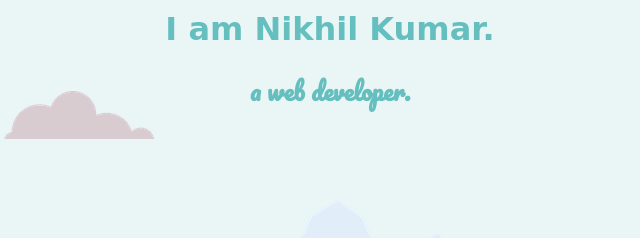
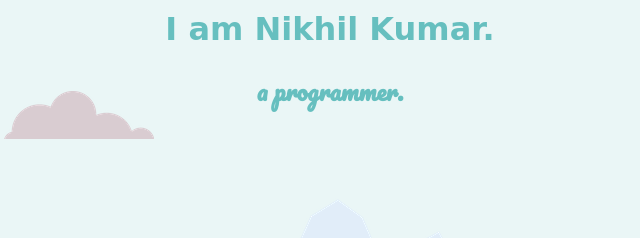
Before and after one commit to ragedteddy/CV, a plain HTML site: page index.html in a window 1280 px wide. Shown: the part 131-369 px from the top of the page, 310-950 px from the left. Drawn offline with Linux system fonts and the light colour scheme; a web font is replaced by a local one.

Commit message:
Update index.html

```diff
--- a/index.html
+++ b/index.html
@@ -13,7 +13,7 @@
 
     <img class= "top-cloud" src="images/cloud.png">
     <h1>I am Nikhil Kumar.</h1>
-    <h2>a web developer.</h2>
+    <h2>a programmer.</h2>
     <img class ="bottom-cloud" src="images/cloud.png">
     <img class="left-mountain" src="images/mountain.png">
 </div>
```
